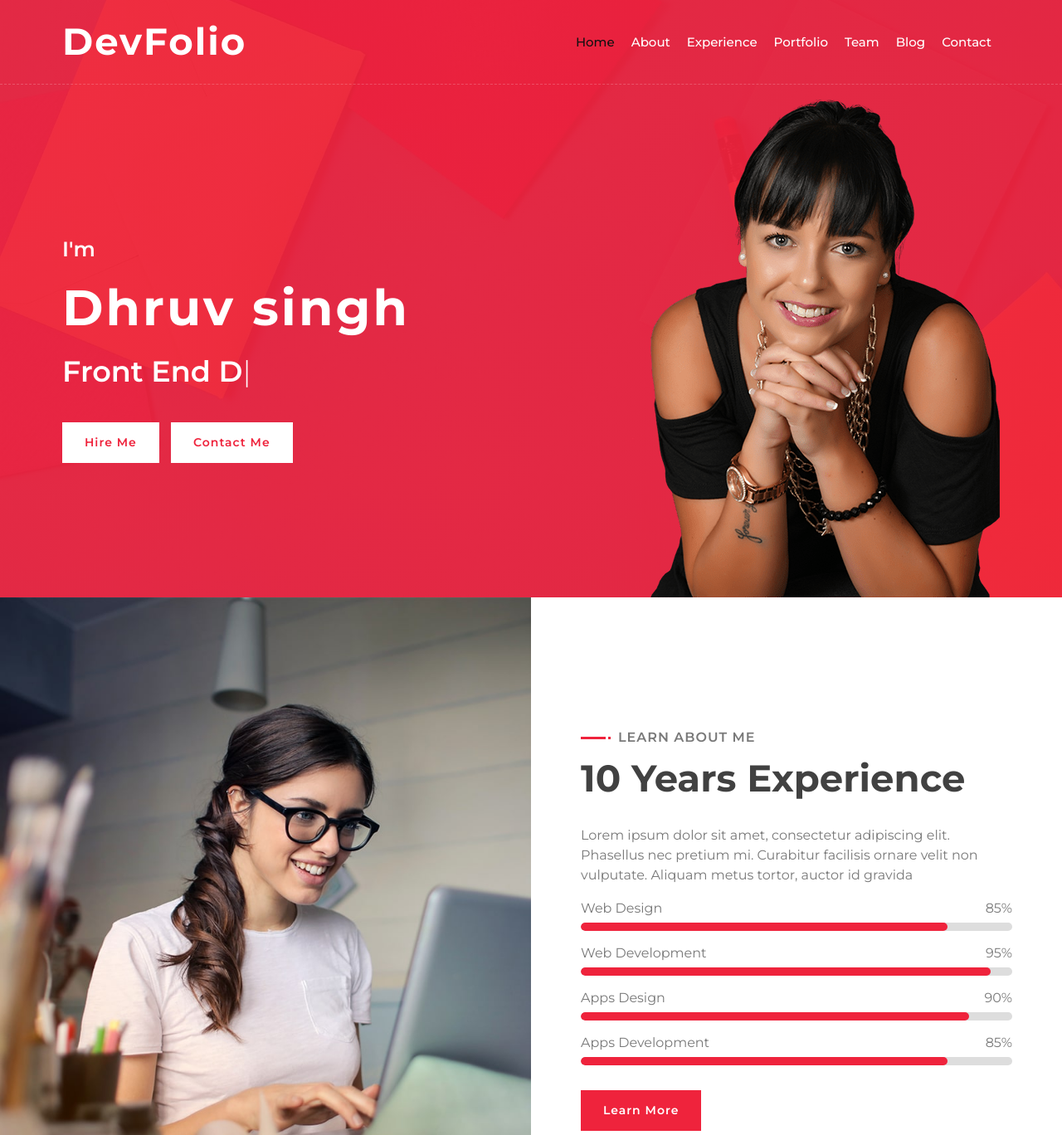
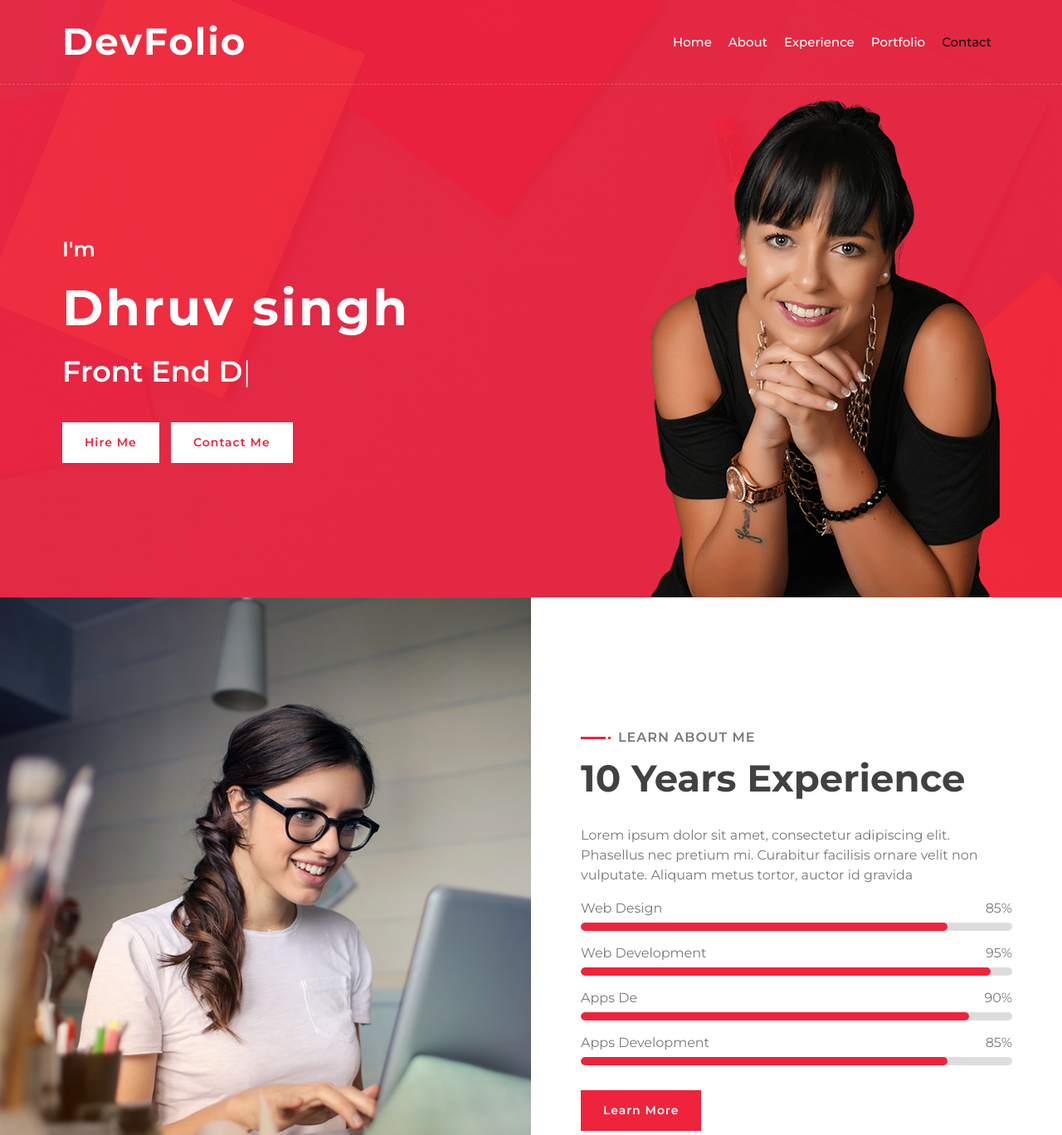
Before and after one commit to dhruvxsingh/portfolio, a plain HTML site: page index.html in a window 1280 px wide. Shown: the top 1368 px of the page at 83% size. Drawn offline with nearby package versions, Linux system fonts and the light colour scheme.

Commit message:
remove some items

```diff
--- a/index.html
+++ b/index.html
@@ -40,8 +40,8 @@
                         <!-- <a href="#service" class="nav-item nav-link">Service</a> -->
                         <a href="#experience" class="nav-item nav-link">Experience</a>
                         <a href="#portfolio" class="nav-item nav-link">Portfolio</a>
-                        <a href="#team" class="nav-item nav-link">Team</a>
-                        <a href="#blog" class="nav-item nav-link">Blog</a>
+                        <!-- <a href="#team" class="nav-item nav-link">Team</a> -->
+                        <!-- <a href="#blog" class="nav-item nav-link">Blog</a> -->
                         <a href="#contact" class="nav-item nav-link">Contact</a>
                     </div>
                 </div>
@@ -113,7 +113,7 @@
                                     <div class="progress-bar" role="progressbar" aria-valuenow="95" aria-valuemin="0" aria-valuemax="100"></div>
                                 </div>
                                 <div class="skill-name">
-                                    <p>Apps Design</p><p>90%</p>
+                                    <p>Apps De</p><p>90%</p>
                                 </div>
                                 <div class="progress">
                                     <div class="progress-bar" role="progressbar" aria-valuenow="90" aria-valuemin="0" aria-valuemax="100"></div>
@@ -548,7 +548,7 @@
 
 
         <!-- Team Start -->
-        <div class="team" id="team">
+        <!-- <div class="team" id="team">
             <div class="container">
                 <div class="section-header text-center wow zoomIn" data-wow-delay="0.1s">
                     <p>My Team</p>
@@ -638,7 +638,7 @@
                 </div>
             </div>
         </div>
-        <!-- Team End -->
+        Team End -->
 
 
         <!-- Contact Start -->
@@ -681,7 +681,7 @@
 
 
         <!-- Blog Start -->
-        <div class="blog" id="blog">
+        <!-- <div class="blog" id="blog">
             <div class="container">
                 <div class="section-header text-center wow zoomIn" data-wow-delay="0.1s">
                     <p>From Blog</p>
@@ -730,7 +730,7 @@
                     </div>
                 </div>
             </div>
-        </div>
+        </div> -->
         <!-- Blog End -->
 
 
```
